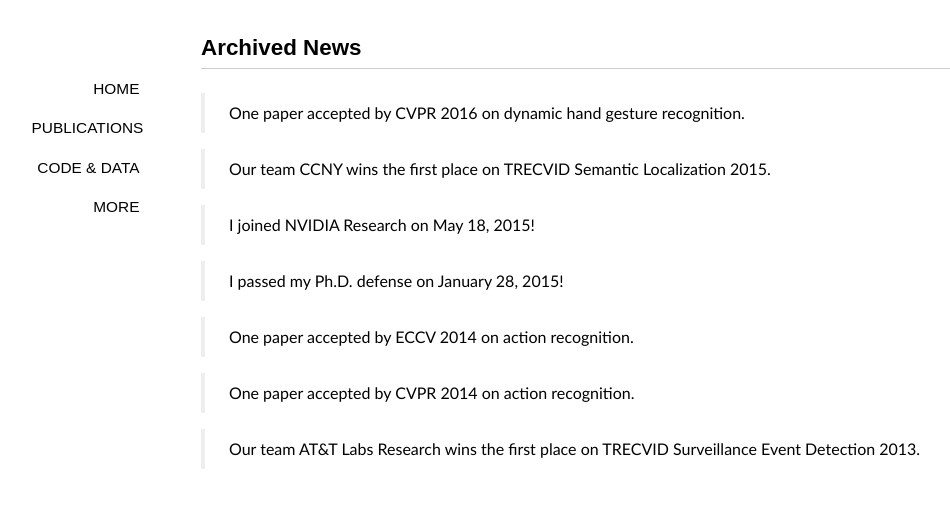
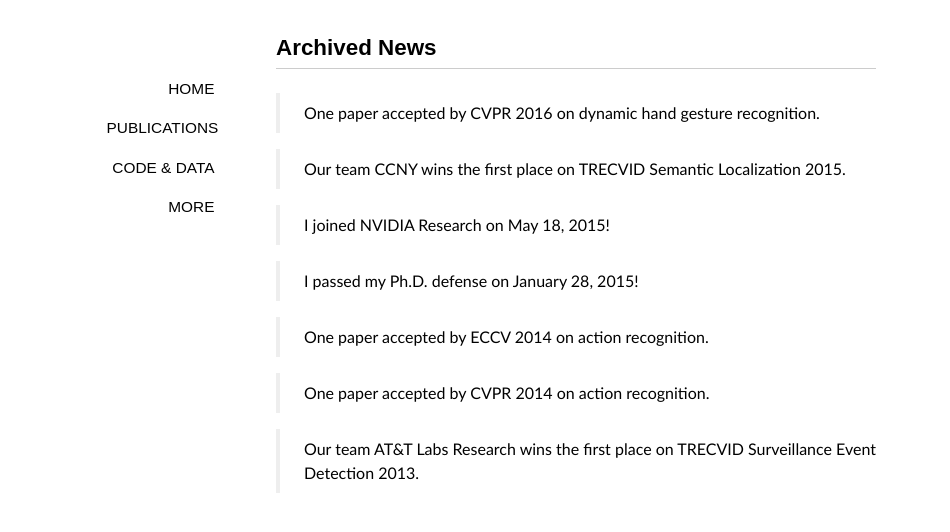
Before and after one commit to xiaodongyang/xiaodongyang.github.io, a Jekyll site: the page built from news.md, in a window 1280 px wide. Shown: the top 532 px of the page, without its empty margins (64-1014 px from the left). Built offline with Jekyll 4.4.1, drawn with Linux system fonts in a browser that asks for light colours; some web fonts are replaced.

Commit message:
Update style.css

```diff
--- a/media/css/style.css
+++ b/media/css/style.css
@@ -25,7 +25,7 @@
 blockquote{display:block;text-align:justify;border-left:4px solid #eeeeee;}
 blockquote{margin:1em 0em;padding-left:1.5em;}
 blockquote p{margin:0;padding:.5em 0;}
-#container{width:750px;margin:2em auto;display:block;padding:0 2em;}
+#container{width:600px;margin:2em auto;display:block;padding:0 2em;}
 .content{font-size:16px;line-height:24px;}
 .content h1{padding:.5em 0;}
 .content img{max-width:600px;display:block;margin:4px auto;-webkit-box-shadow:#999 1px 1px 4px;-moz-box-shadow:#999 1px 1px 4px;box-shadow:#999 1px 1px 4px;}
```
